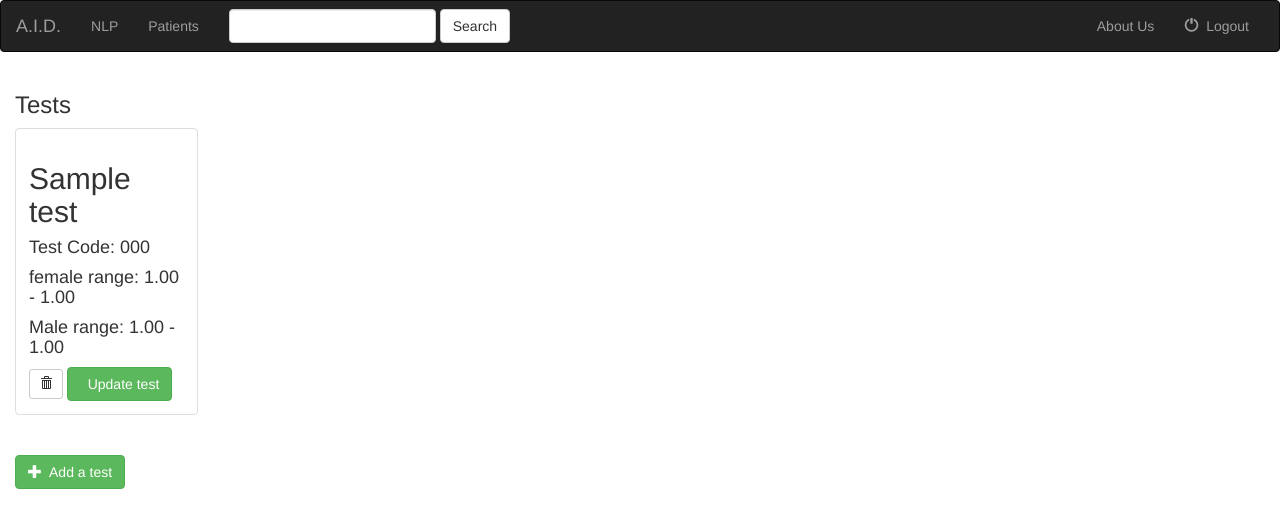
After one commit to mahiraakhtar/fyp, a Django app: page /patientdetails/indextest/ in a window 1280 px wide. The commit adds this page. Shown: the top 528 px of the page. Run offline with Django 3.2, Linux system fonts and the light colour scheme; tables that the repository leaves empty hold one stand-in row (values such as "Sample post"); parts of the project's set-up code (start-up, migrations or seed data) failed here and were passed over; some libraries are stand-ins or nearby versions.

Commit message:
test crud

```diff
--- a/patientdetails/models.py
+++ b/patientdetails/models.py
@@ -69,3 +69,13 @@ class symptom(models.Model):
 
     def __str__(self):
         return self.name+ ' (Common name: ' + self.common_name+ ')'
+
+class tests(models.Model):
+    testcode = models.CharField(max_length=3)
+    testname = models.CharField(max_length = 20)
+    f_max = models.DecimalField(decimal_places=2,max_digits=10)
+    m_max = models.DecimalField(decimal_places=2,max_digits=10)
+    m_min = models.DecimalField(decimal_places=2,max_digits=10)
+    f_min = models.DecimalField(decimal_places=2,max_digits=10)
+    def __str__(self):
+        return self.testname
--- a/patientdetails/templates/patientdetails/infer.html
+++ b/patientdetails/templates/patientdetails/infer.html
@@ -14,7 +14,7 @@
                     {% for x in request2 %}
 						Condition ID: {{x.id}}<br/>
 						Condition Name:{{x.name}}<br/>
-						Condition Probability{{x.probability}}<br/><br/><br/>
+						Condition Probability: {{x.probability}}<br/><br/><br/>
 
                     {%endfor%}
                 </div>
--- /dev/null
+++ b/patientdetails/templates/patientdetails/tests_list.html
@@ -0,0 +1,57 @@
+
+{% extends 'patientdetails/base.html' %}
+{% block tests_active %}active{% endblock %}
+
+{% block body %}
+<div class="tests-container container-fluid">
+
+    <!-- patients -->
+    <div class="row">
+        <div class="col-sm-12">
+            <h3>Tests</h3>
+        </div>
+
+            {% for test in object_list %}
+                <div class="col-sm-4 col-lg-2">
+                    <div class="thumbnail">
+
+                        </a>
+                        <div class="caption">
+
+                            <h2>{{test.testname}}</h2>
+                            <h4>Test Code: {{ test.testcode }} </h4>
+                            <h4>female range: {{ test.f_min }} - {{ test.f_max }}</h4>
+                            <h4>Male range: {{ test.m_min }} - {{ test.m_max }}</h4>
+
+                            <!-- Delete patient -->
+                            <form action="{% url 'patientdetails:deletetest' test.id %}" method="post" style="display: inline;">
+                                {% csrf_token %}
+                                <input type="hidden" name="test_id" value="{{ test.id }}" />
+                                <button type="submit" class="btn btn-default btn-sm">
+                                    <span class="glyphicon glyphicon-trash"></span>
+                                </button>
+                                <a href="{% url 'patientdetails:updatetest' test.id %}">
+                                <button type="button" class="btn btn-success">
+                                    &nbsp; Update test
+                                </button>
+                                </a>
+                            </form>
+
+
+                        </div>
+                    </div>
+                </div>
+                {% cycle '' '' '' '' '' '<div class="clearfix visible-lg"></div>' %}
+            {% endfor %}
+
+            <div class="col-sm-12">
+                <br>
+                <a href="{% url 'patientdetails:addtest' %}">
+                    <button type="button" class="btn btn-success">
+                        <span class="glyphicon glyphicon-plus"></span>&nbsp; Add a test
+                    </button>
+                </a>
+            </div>
+
+    </div>
+{% endblock %}
--- a/patientdetails/urls.py
+++ b/patientdetails/urls.py
@@ -9,6 +9,7 @@ urlpatterns = [
     path('patient/', views.patientindex.as_view(), name='patientindex'),
     path('patient/<pk>/', views.patientdetail.as_view(), name='patientdetail'),
     path('addpatient/', views.patientcreate.as_view(), name='patientcreate'),
+
     path('addtest/<patient_id>/', views.testcreate, name='testcreate'),
     path('inferform/', views.inferform, name='inferform'),
     path('infer/', views.infer, name='infer'),
@@ -16,5 +17,9 @@ urlpatterns = [
     path('updatepatient/<pk>/', views.patientupdate.as_view(), name='patientupdate'),
 	path('deletepatient/<pk>/', views.patientdelete.as_view(), name='patientdelete'),
 	path('insertsymplist/', views.symplist, name='insertsymplist'),
+	path('addtest/', views.addtest.as_view(), name='addtest'),
+	path('deletetest/<pk>/', views.deletetest.as_view(), name='deletetest'),
+	path('updatetest/<pk>/', views.updatetest.as_view(), name='updatetest'),
+	path('indextest/', views.testindex.as_view(), name='testindex'),
 
 ]
--- a/patientdetails/views.py
+++ b/patientdetails/views.py
@@ -22,7 +22,7 @@ def patientindex(request):
 
 
 from django.views.generic.edit import CreateView, UpdateView, DeleteView
-from .models import Patient, TestResults, symptom
+from .models import Patient, TestResults, symptom, tests
 from django.urls import reverse_lazy
 from .forms import TestForm
 from .forms import infer_form
@@ -175,3 +175,27 @@ def infer(request):
 
 
     return render(request, 'patientdetails/infer.html', {'request2':request2})
+
+
+class testindex(generic.ListView):
+    model=tests
+    template_name = 'testindex.html'
+    context_object_name='object_list'
+    def get_queryset(self):
+        return tests.objects.all()
+
+class addtest(CreateView):
+
+    model=tests
+    fields=['testcode','testname','f_max','f_min','m_max','m_min']
+    success_url=reverse_lazy('patientdetails:testindex')
+
+class updatetest(UpdateView):
+    model=tests
+    fields=['testcode','testname','f_max','f_min','m_max','m_min']
+    success_url=reverse_lazy('patientdetails:testindex')
+
+class deletetest(DeleteView):
+    model=tests
+    fields=['testcode','testname','f_max','f_min','m_max','m_min']
+    success_url=reverse_lazy('patientdetails:testindex')
```
Also changed, not shown: patientdetails/templates/patientdetails/tests_form.html (added, +35 -0 lines), patientdetails/migrations/0024_tests.py (added).
